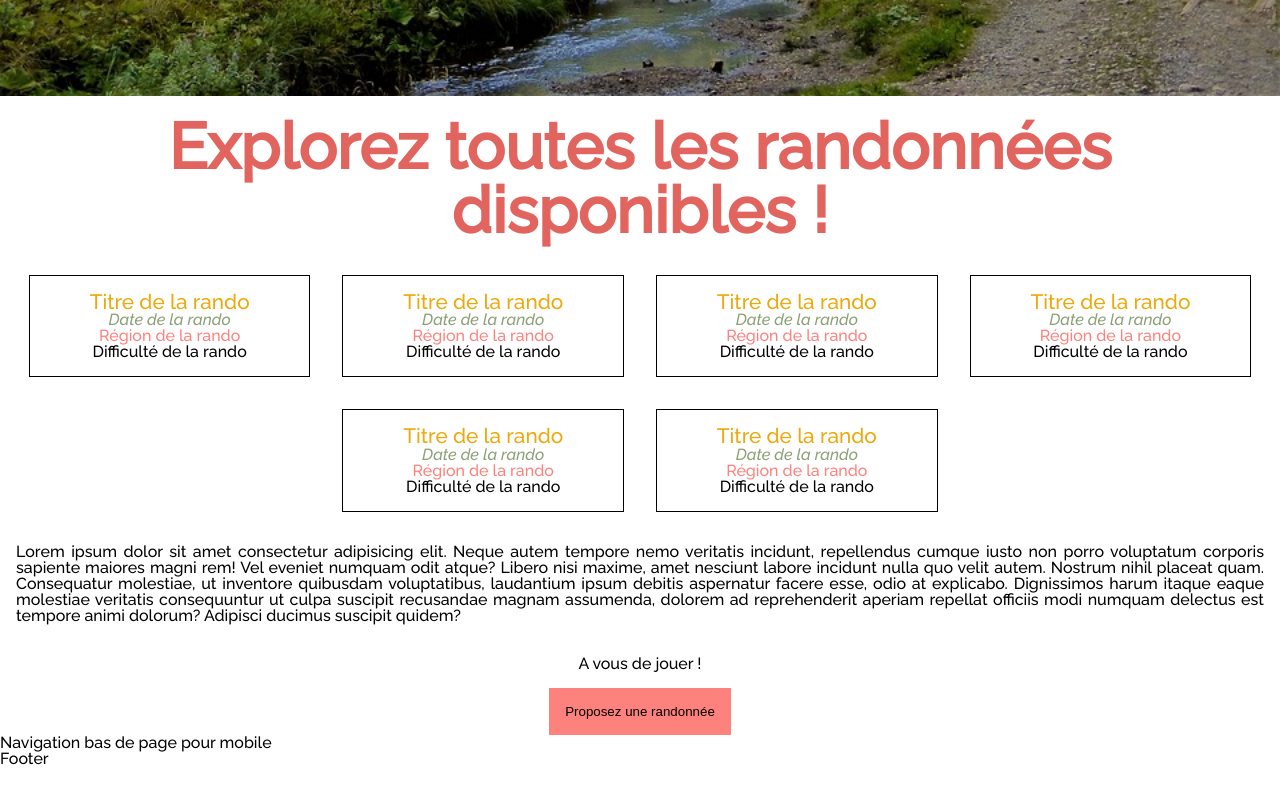
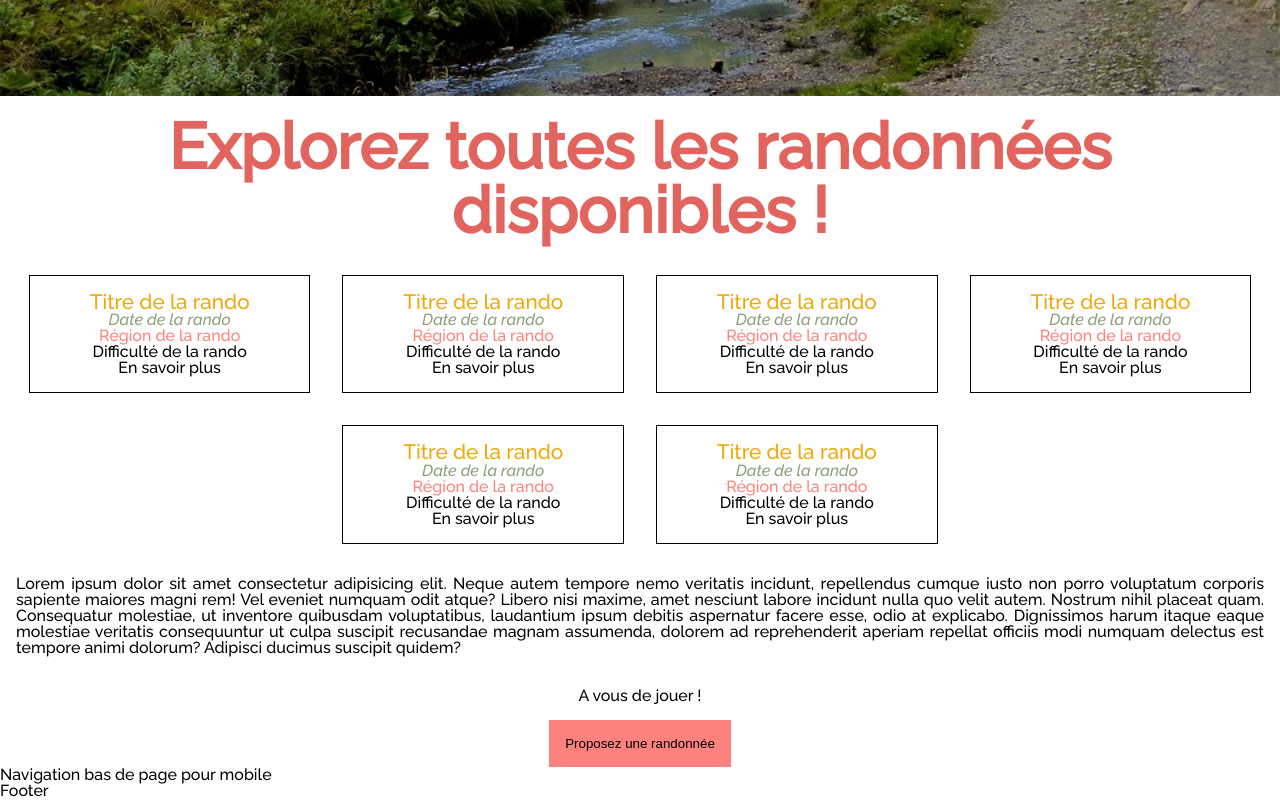
Before and after one commit to celinedepauw/Orando, a React app: page / in a window 1280 px wide. Shown: the part 799-1599 px from the top of the page. Before the commit the page ends 1567 px from the top, so only its background shows below. Built offline with nearby package versions, Linux system fonts and the light colour scheme; a web font is replaced by a local one.

Commit message:
link added for more infos for a walk

```diff
--- a/src/components/Home/WalkSmall.js
+++ b/src/components/Home/WalkSmall.js
@@ -6,6 +6,7 @@ const WalkSmall = () => (
     <p className="home_walk_date">Date de la rando</p>
     <p className="home_walk_area">Région de la rando</p>
     <p className="home_walk_difficulty">Difficulté de la rando</p>
+    <a href="" className="home_walk_more_infos">En savoir plus</a>
   </div>
 );
 
--- a/src/components/Home/home.scss
+++ b/src/components/Home/home.scss
@@ -57,6 +57,15 @@
       .home_walk_difficulty {
 
       }
+
+      .home_walk_more_infos {
+
+
+        &:hover {
+          color: vars.$regularRed;
+          font-weight: bold;
+        }
+      }
     }
   }
 
```
